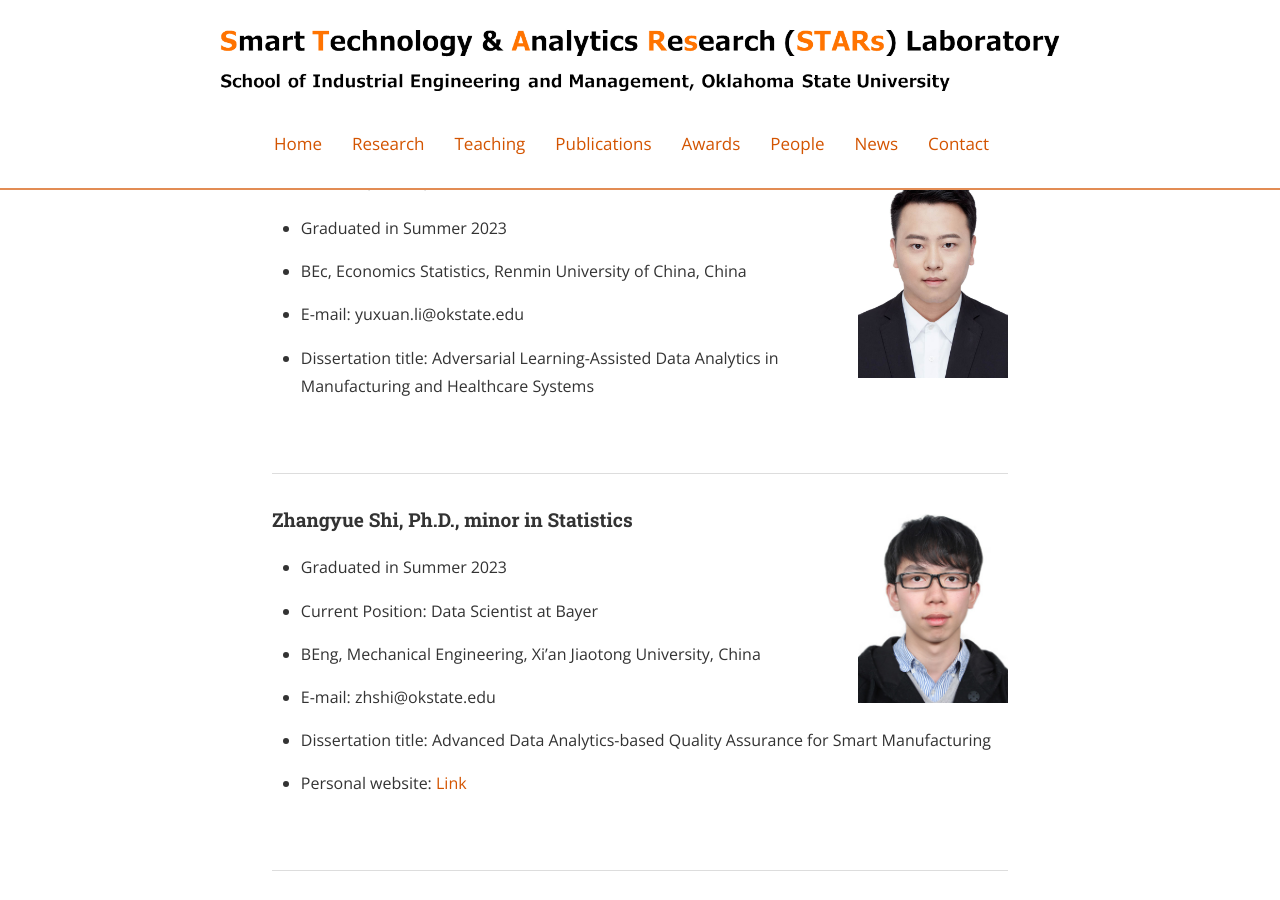
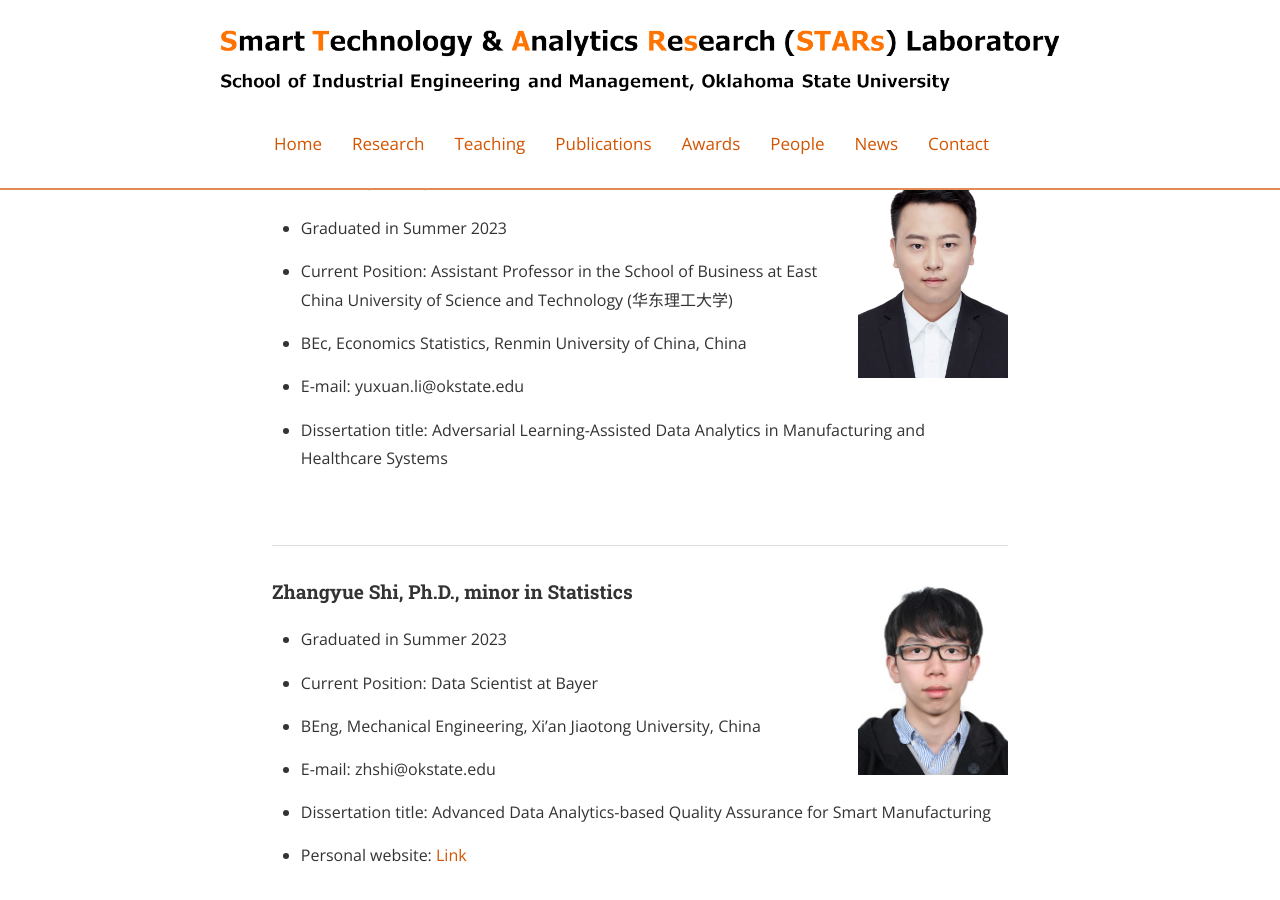
Before and after one commit to stars-laboratory/stars-laboratory.github.io, a Jekyll site: the page built from Fpeople.md, in a window 1280 px wide and 900 px high, scrolled down 501 px. Built offline with Jekyll 4.4.1, drawn with Linux system fonts in a browser that asks for light colours; nearby versions of some CDN libraries.

Commit message:
Update Fpeople.md

```diff
--- a/Fpeople.md
+++ b/Fpeople.md
@@ -27,6 +27,8 @@ main_nav: true
 #### **Yuxuan Li, Ph.D., minor in Mathematics**
 
 * Graduated in Summer 2023
+
+* Current Position: Assistant Professor in the School of Business at East China University of Science and Technology (华东理工大学)
 
 * BEc, Economics Statistics, Renmin University of China, China
 
```
